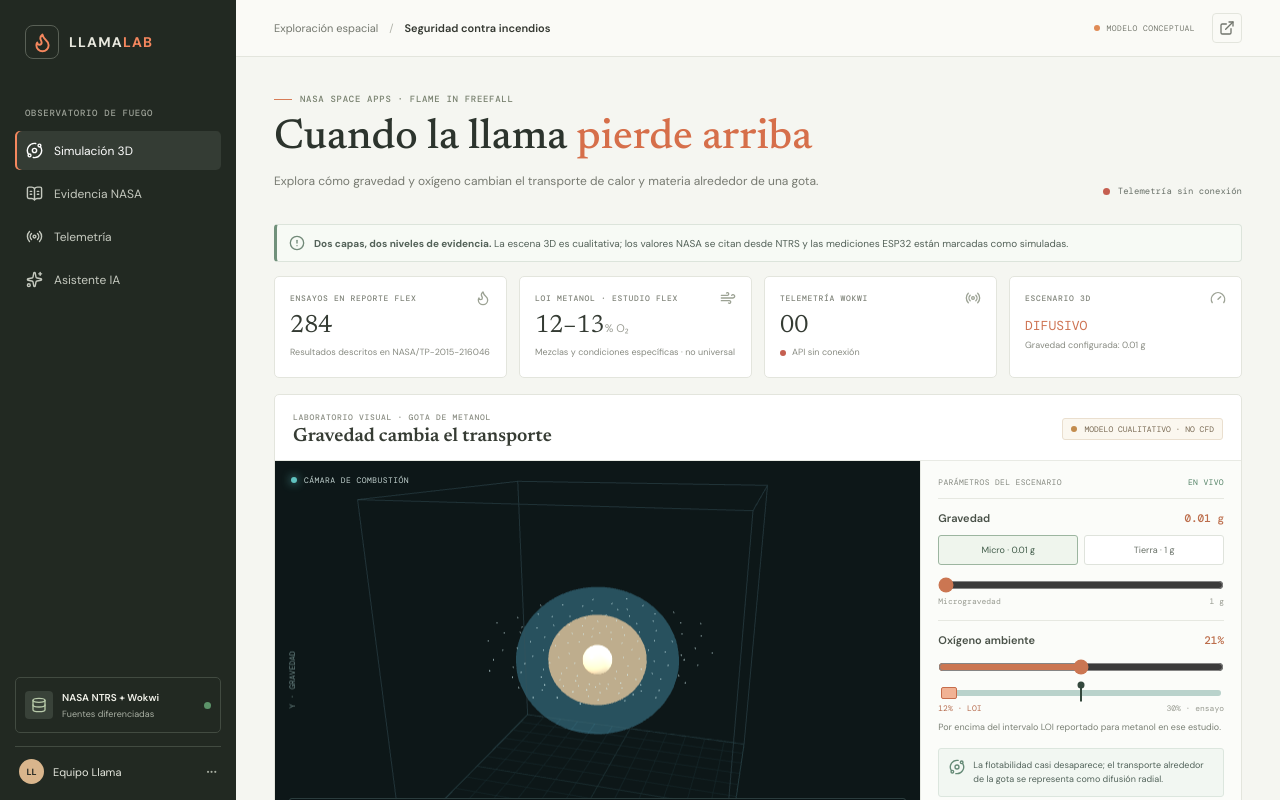
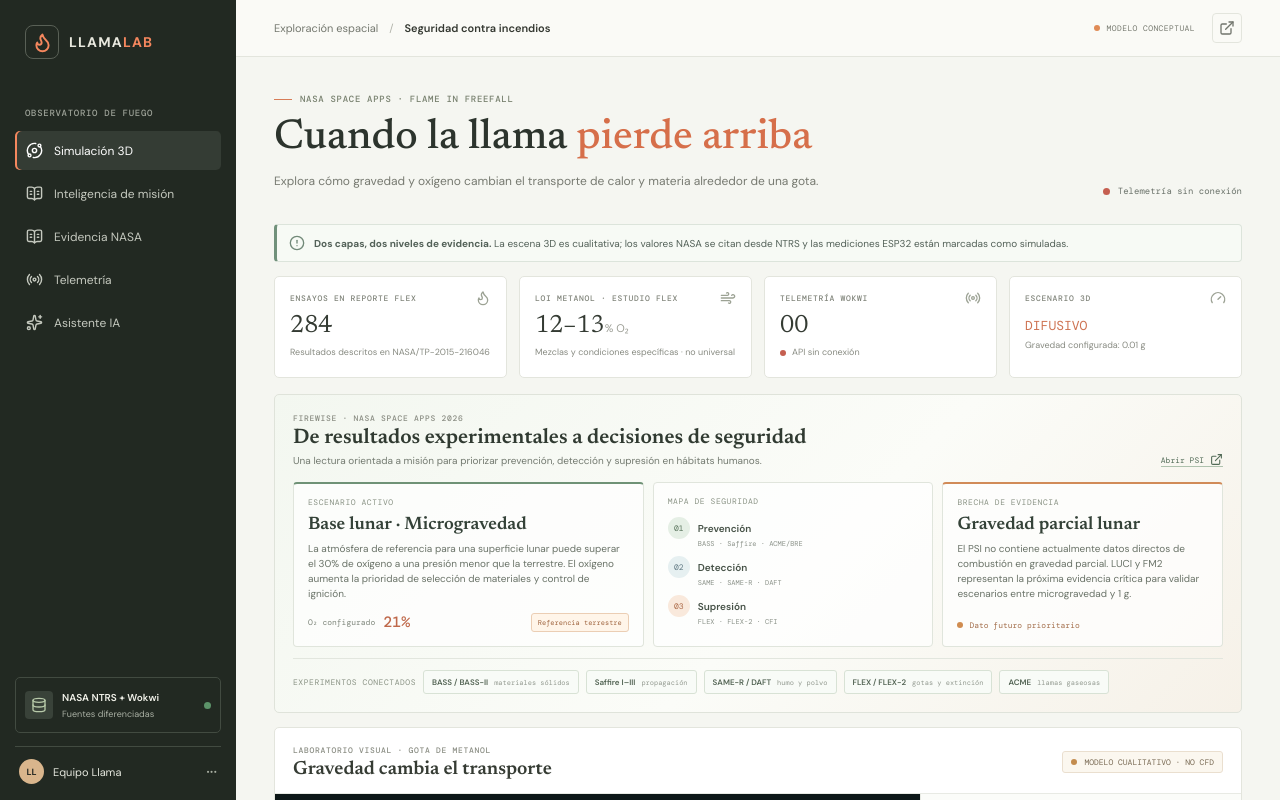
Before and after one commit to mezasoto/llama-en-caida-libre, a React (Vite) app in the folder frontend/: page / in a window 1280 px wide. Shown: the top 800 px of the page. Built offline with nearby package versions, Linux system fonts and the light colour scheme; no server answers.

Commit message:
Add NASA mission intelligence layer

```diff
--- a/frontend/src/App.css
+++ b/frontend/src/App.css
@@ -1215,6 +1215,133 @@ tbody tr:nth-child(3) .type-label {
   background: #5c9369;
 }
 
+.mission-intelligence {
+  margin-bottom: 14px;
+  padding: 18px;
+  border: 1px solid #dfe3da;
+  border-radius: 5px;
+  background: linear-gradient(135deg, #f3f7f0 0%, #fbfcf8 55%, #f6f1e8 100%);
+}
+
+.mission-intelligence-heading {
+  display: flex;
+  align-items: end;
+  justify-content: space-between;
+  gap: 18px;
+  padding-bottom: 15px;
+}
+
+.mission-intelligence-heading h2 {
+  margin: 5px 0 5px;
+  color: #303a31;
+  font-family: var(--display);
+  font-size: 21px;
+  font-weight: 600;
+}
+
+.mission-intelligence-heading p {
+  margin: 0;
+  color: #737a70;
+  font-size: 10px;
+}
+
+.mission-source-link {
+  display: inline-flex;
+  align-items: center;
+  gap: 6px;
+  color: #526b57;
+  border-bottom: 1px solid #afc2ae;
+  font-family: var(--mono);
+  font-size: 8px;
+  text-decoration: none;
+  white-space: nowrap;
+}
+
+.mission-grid {
+  display: grid;
+  grid-template-columns: 1.25fr 1fr 1fr;
+  gap: 9px;
+}
+
+.mission-brief-card {
+  min-height: 155px;
+  padding: 13px 14px;
+  border: 1px solid #e0e5dc;
+  border-radius: 4px;
+  background: rgb(255 255 255 / 72%);
+}
+
+.mission-brief-primary { border-top: 2px solid #6f9276; }
+.mission-gap-card { border-top: 2px solid #d18b58; }
+
+.mission-card-label,
+.experiment-strip-label {
+  color: #8a9385;
+  font-family: var(--mono);
+  font-size: 8px;
+  letter-spacing: .55px;
+}
+
+.mission-brief-title {
+  margin-top: 9px;
+  color: #344238;
+  font-family: var(--display);
+  font-size: 18px;
+  font-weight: 600;
+}
+
+.mission-brief-card p {
+  margin: 7px 0 11px;
+  color: #697267;
+  font-size: 10px;
+  line-height: 1.5;
+}
+
+.mission-fact-row {
+  display: flex;
+  align-items: center;
+  gap: 8px;
+  color: #7c8479;
+  font-family: var(--mono);
+  font-size: 8px;
+}
+
+.mission-fact-row strong {
+  color: #bf694b;
+  font-size: 15px;
+}
+
+.risk-chip {
+  margin-left: auto;
+  padding: 4px 6px;
+  color: #9e633d;
+  border: 1px solid #ebceb4;
+  border-radius: 3px;
+  background: #fff5e9;
+  font-size: 7px;
+}
+
+.safety-map { display: grid; gap: 8px; margin-top: 11px; }
+.safety-map > div { display: grid; grid-template-columns: 23px 1fr; align-items: center; column-gap: 7px; }
+.safety-index { display: grid; width: 22px; height: 22px; place-items: center; border-radius: 50%; font-family: var(--mono); font-size: 8px; }
+.safety-prevent { color: #58735b; background: #e5efe5; }
+.safety-detect { color: #5f7882; background: #e6f0f1; }
+.safety-suppress { color: #aa6744; background: #f9e9dc; }
+.safety-map strong { color: #465247; font-size: 10px; font-weight: 600; }
+.safety-map small { grid-column: 2; color: #8a9188; font-family: var(--mono); font-size: 7px; }
+
+.gap-status { display: inline-flex; align-items: center; gap: 6px; color: #a36e4b; font-family: var(--mono); font-size: 8px; }
+.gap-status span { width: 6px; height: 6px; border-radius: 50%; background: #d08c50; }
+
+.experiment-strip { display: flex; flex-wrap: wrap; align-items: center; gap: 7px; margin-top: 11px; padding-top: 11px; border-top: 1px solid #e2e6de; }
+.experiment-pill { padding: 6px 8px; color: #536454; border: 1px solid #d8e2d5; border-radius: 3px; background: #f8fbf7; font-size: 8px; font-weight: 600; }
+.experiment-pill small { margin-left: 4px; color: #92998f; font-family: var(--mono); font-size: 7px; font-weight: 400; }
+
+@media (max-width: 760px) {
+  .mission-intelligence-heading { align-items: start; flex-direction: column; }
+  .mission-grid { grid-template-columns: 1fr; }
+}
+
 .simulation-panel {
   margin-bottom: 14px;
   overflow: hidden;
--- a/frontend/src/Dashboard.tsx
+++ b/frontend/src/Dashboard.tsx
@@ -175,6 +175,8 @@ function App() {
   const oxygenDescription = oxygenPercent <= 13
     ? 'En el intervalo LOI reportado para metanol en ese estudio.'
     : 'Por encima del intervalo LOI reportado para metanol en ese estudio.'
+  const oxygenRisk = oxygenPercent >= 30 ? 'Prioridad alta' : oxygenPercent >= 25 ? 'Vigilancia' : 'Referencia terrestre'
+  const scenarioLabel = gravityG < 0.1 ? 'Microgravedad' : gravityG > 0.75 ? 'Gravedad terrestre' : 'Gravedad intermedia'
 
   const askAssistant = async (event: React.FormEvent<HTMLFormElement>) => {
     event.preventDefault()
@@ -218,6 +220,7 @@ function App() {
         <div className="workspace-label">OBSERVATORIO DE FUEGO</div>
         <nav className="side-nav" aria-label="Navegación principal">
           <a className="nav-item active" href="#simulacion"><Orbit size={17} /> Simulación 3D</a>
+          <a className="nav-item" href="#inteligencia"><BookOpenText size={17} /> Inteligencia de misión</a>
           <a className="nav-item" href="#evidencia"><BookOpenText size={17} /> Evidencia NASA</a>
           <a className="nav-item" href="#telemetria"><Radio size={17} /> Telemetría</a>
           <a className="nav-item" href="#asistente"><Sparkles size={17} /> Asistente IA</a>
@@ -277,6 +280,47 @@ function App() {
               <div className="metric-value metric-demo">{gravityG < 0.1 ? 'DIFUSIVO' : gravityG > 0.75 ? 'CONVECTIVO' : 'TRANSICIÓN'}</div>
               <div className="metric-foot">Gravedad configurada: {gravityG.toFixed(2)} g</div>
             </article>
+          </section>
+
+          <section className="mission-intelligence" id="inteligencia" aria-labelledby="mission-title">
+            <div className="mission-intelligence-heading">
+              <div>
+                <div className="section-kicker">FIREWISE · NASA SPACE APPS 2026</div>
+                <h2 id="mission-title">De resultados experimentales a decisiones de seguridad</h2>
+                <p>Una lectura orientada a misión para priorizar prevención, detección y supresión en hábitats humanos.</p>
+              </div>
+              <a className="mission-source-link" href="https://psi.nasa.gov/physci/repo/search?q=combustion" target="_blank" rel="noreferrer">Abrir PSI <ExternalLink size={13} /></a>
+            </div>
+            <div className="mission-grid">
+              <article className="mission-brief-card mission-brief-primary">
+                <div className="mission-card-label">ESCENARIO ACTIVO</div>
+                <div className="mission-brief-title">Base lunar · {scenarioLabel}</div>
+                <p>La atmósfera de referencia para una superficie lunar puede superar el 30% de oxígeno a una presión menor que la terrestre. El oxígeno aumenta la prioridad de selección de materiales y control de ignición.</p>
+                <div className="mission-fact-row"><span>O₂ configurado</span><strong>{oxygenPercent}%</strong><span className="risk-chip">{oxygenRisk}</span></div>
+              </article>
+              <article className="mission-brief-card">
+                <div className="mission-card-label">MAPA DE SEGURIDAD</div>
+                <div className="safety-map">
+                  <div><span className="safety-index safety-prevent">01</span><strong>Prevención</strong><small>BASS · Saffire · ACME/BRE</small></div>
+                  <div><span className="safety-index safety-detect">02</span><strong>Detección</strong><small>SAME · SAME-R · DAFT</small></div>
+                  <div><span className="safety-index safety-suppress">03</span><strong>Supresión</strong><small>FLEX · FLEX-2 · CFI</small></div>
+                </div>
+              </article>
+              <article className="mission-brief-card mission-gap-card">
+                <div className="mission-card-label">BRECHA DE EVIDENCIA</div>
+                <div className="mission-brief-title">Gravedad parcial lunar</div>
+                <p>El PSI no contiene actualmente datos directos de combustión en gravedad parcial. LUCI y FM2 representan la próxima evidencia crítica para validar escenarios entre microgravedad y 1 g.</p>
+                <span className="gap-status"><span /> Dato futuro prioritario</span>
+              </article>
+            </div>
+            <div className="experiment-strip" aria-label="Relación entre proyectos NASA">
+              <span className="experiment-strip-label">EXPERIMENTOS CONECTADOS</span>
+              <span className="experiment-pill">BASS / BASS-II <small>materiales sólidos</small></span>
+              <span className="experiment-pill">Saffire I–III <small>propagación</small></span>
+              <span className="experiment-pill">SAME-R / DAFT <small>humo y polvo</small></span>
+              <span className="experiment-pill">FLEX / FLEX-2 <small>gotas y extinción</small></span>
+              <span className="experiment-pill">ACME <small>llamas gaseosas</small></span>
+            </div>
           </section>
 
           <section className="panel simulation-panel" id="simulacion">
```
